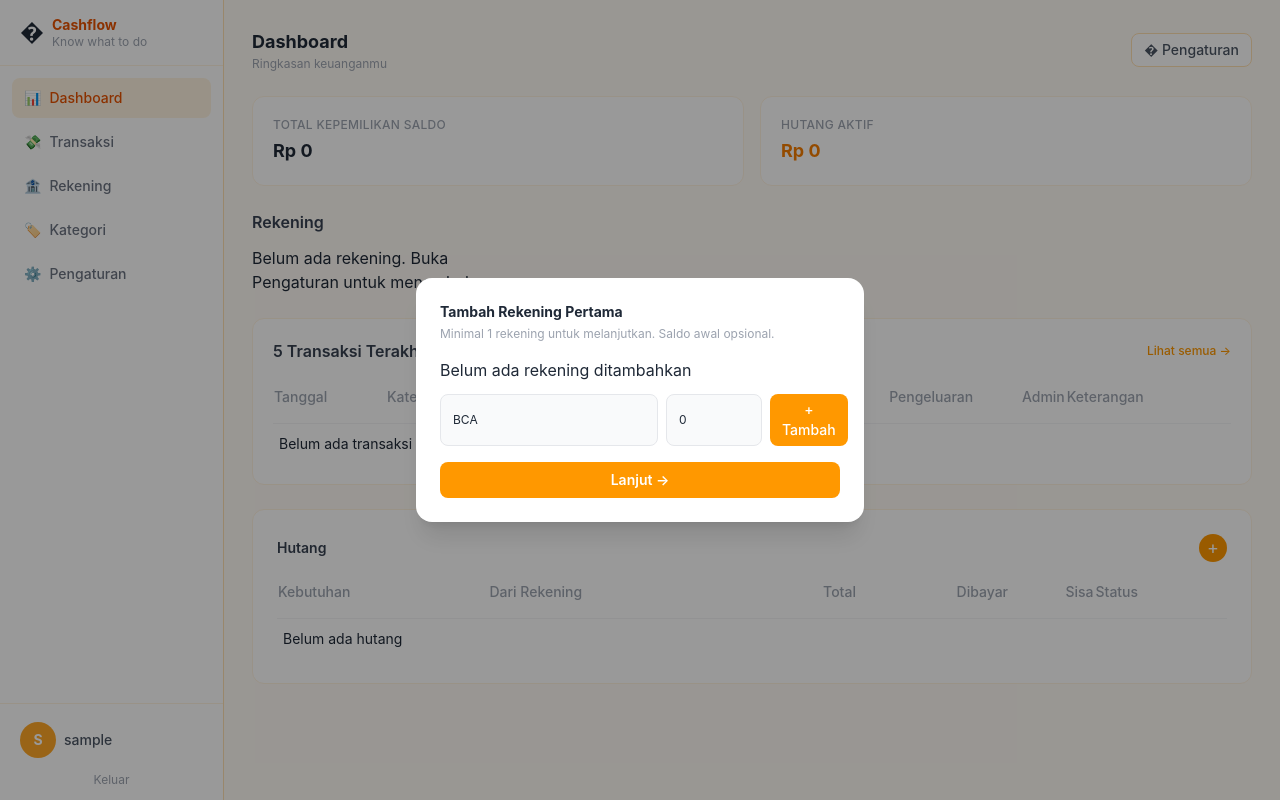
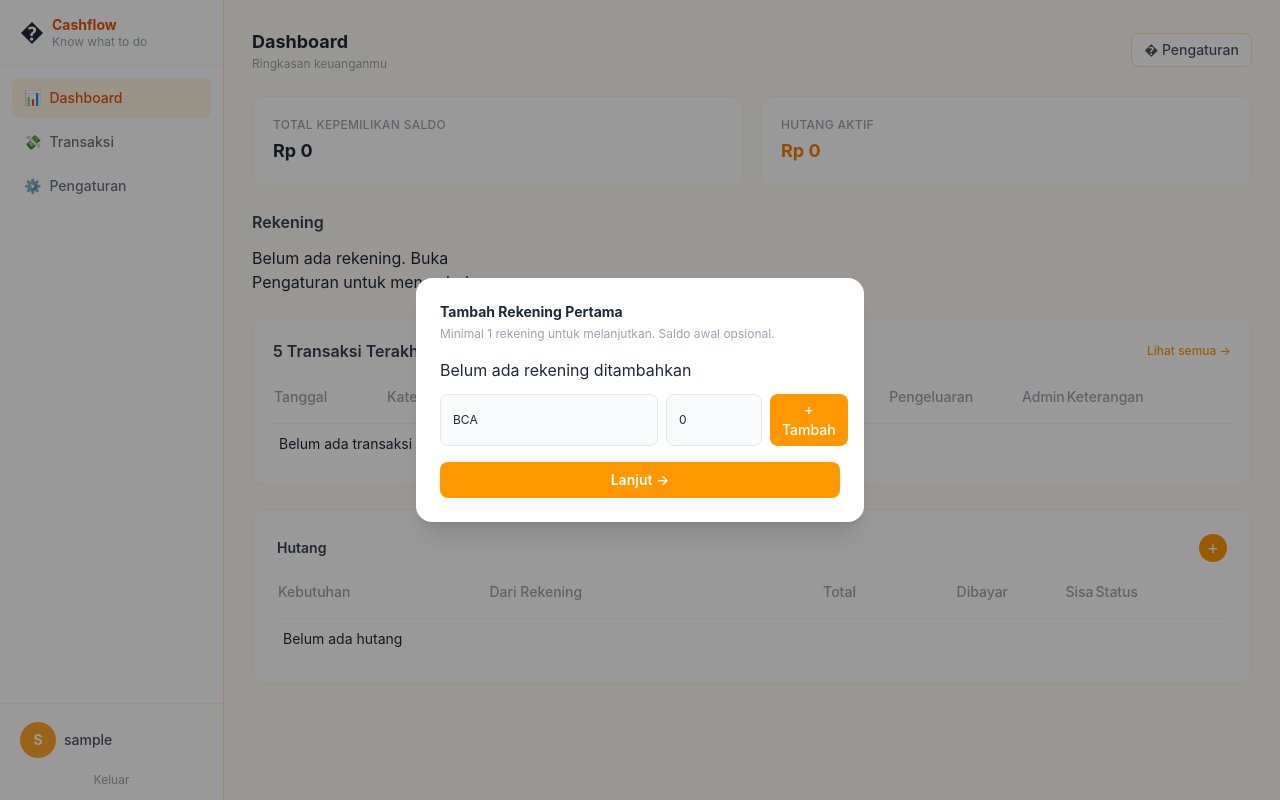
Before and after one commit to panpapan-rahe/cash-flow-journal, a Flask app: page /dashboard in a window 1280 px wide. Run offline with Flask 3, Linux system fonts and the light colour scheme; the visitor is signed in with stand-in values (Sample User, id 1); data that the repository does not hold is empty; some libraries are stand-ins or nearby versions.

Commit message:
fix: hapus menu Rekening & Kategori dari sidebar semua page
Rekening & Kategori sudah ada sebagai tab di halaman Pengaturan,
tidak perlu lagi muncul sebagai menu sidebar terpisah.
Sidebar sekarang: Dashboard, Transaksi, Pengaturan saja.

```diff
--- a/app/templates/index.html
+++ b/app/templates/index.html
@@ -80,12 +80,6 @@
             <a href="/transactions" class="nav-item block px-3 py-2.5 rounded-lg text-sm font-medium flex items-center gap-2 text-gray-500 hover:bg-warm-50 hover:text-warm-600">
                 <span>💸</span> Transaksi
             </a>
-            <button class="nav-item w-full text-left px-3 py-2.5 rounded-lg text-sm font-medium flex items-center gap-2 text-gray-500 hover:bg-warm-50 hover:text-warm-600" data-nav="accounts">
-                <span>🏦</span> Rekening
-            </button>
-            <button class="nav-item w-full text-left px-3 py-2.5 rounded-lg text-sm font-medium flex items-center gap-2 text-gray-500 hover:bg-warm-50 hover:text-warm-600" data-nav="categories">
-                <span>🏷️</span> Kategori
-            </button>
             <a href="/settings" class="nav-item block px-3 py-2.5 rounded-lg text-sm font-medium flex items-center gap-2 text-gray-500 hover:bg-warm-50 hover:text-warm-600">
                 <span>⚙️</span> Pengaturan
             </a>
--- a/app/templates/transactions.html
+++ b/app/templates/transactions.html
@@ -53,12 +53,6 @@
             </a>
             <a href="/transactions" class="nav-item block px-3 py-2.5 rounded-lg text-sm font-medium flex items-center gap-2 bg-warm-100 text-warm-700">
                 <span>💸</span> Transaksi
-            </a>
-            <a href="/dashboard#accounts" class="nav-item block px-3 py-2.5 rounded-lg text-sm font-medium flex items-center gap-2 text-gray-500 hover:bg-warm-50 hover:text-warm-600">
-                <span>🏦</span> Rekening
-            </a>
-            <a href="/dashboard#categories" class="nav-item block px-3 py-2.5 rounded-lg text-sm font-medium flex items-center gap-2 text-gray-500 hover:bg-warm-50 hover:text-warm-600">
-                <span>🏷️</span> Kategori
             </a>
             <a href="/settings" class="nav-item block px-3 py-2.5 rounded-lg text-sm font-medium flex items-center gap-2 text-gray-500 hover:bg-warm-50 hover:text-warm-600">
                 <span>⚙️</span> Pengaturan
```
